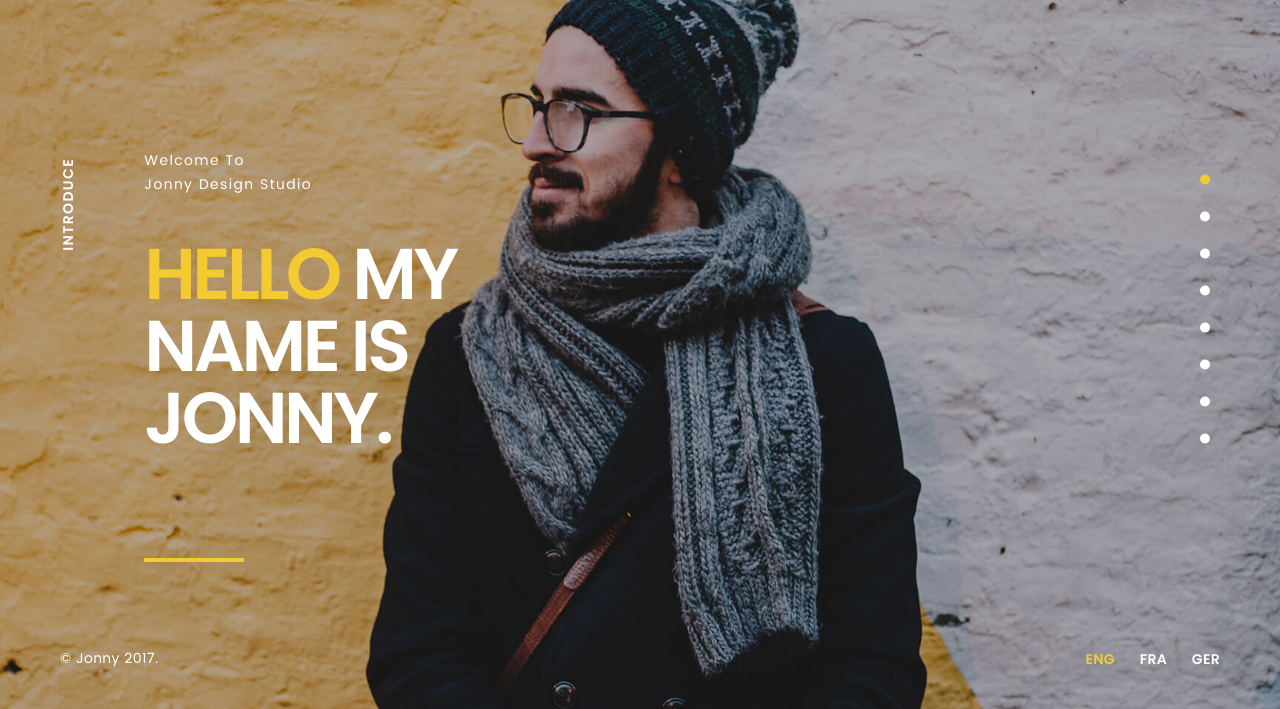
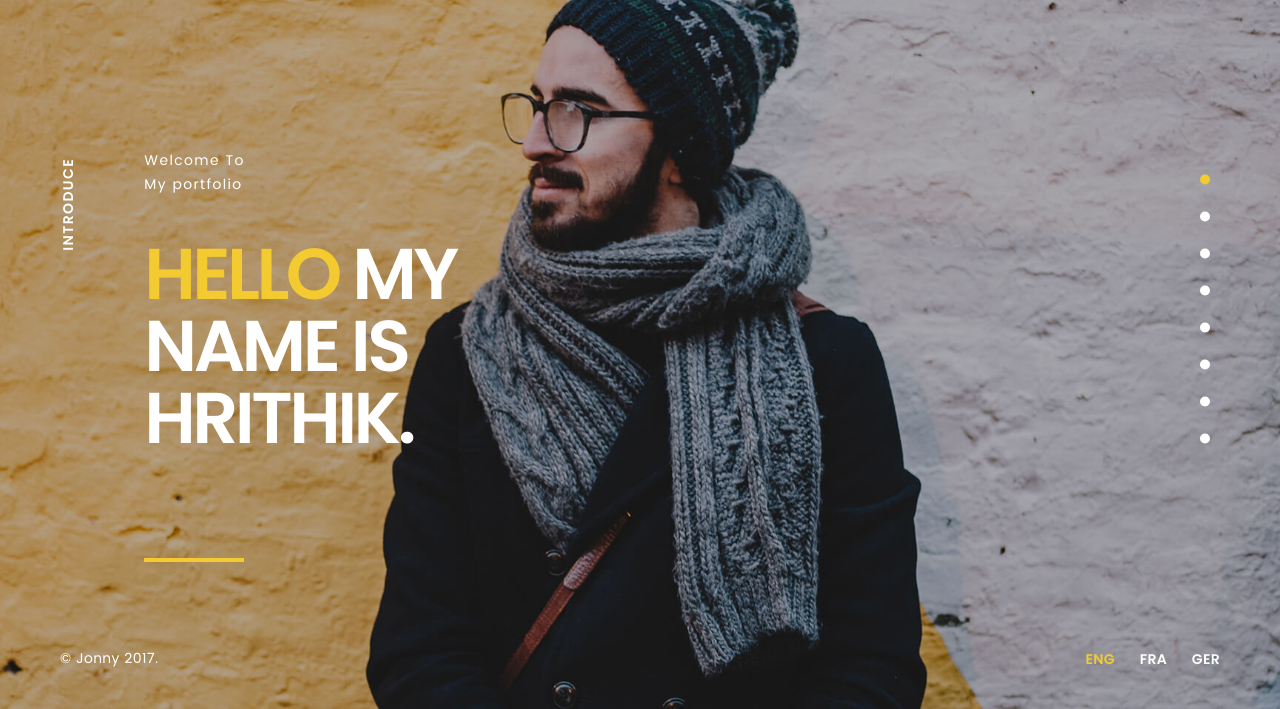
Before and after one commit to hrithiksingh07/Personal-Portfolio, a plain HTML site: page index.html in a window 1280 px wide. Shown: the part 91-800 px from the top of the page. Drawn offline with nearby package versions, Linux system fonts and the light colour scheme; files whose address does not match are found by name; a web font is replaced by a local one.

Commit message:
Changes in index

```diff
--- a/index.html
+++ b/index.html
@@ -11,7 +11,7 @@
 <link rel="apple-touch-icon" href="apple-touch-icon.png">
 <link rel="apple-touch-icon" sizes="72x72" href="apple-touch-icon-72x72.png">
 <link rel="apple-touch-icon" sizes="114x114" href="apple-touch-icon-114x114.png">
-<title>Jonny - One page HTML Template</title>
+<title>Hrithik Singh - Portfolio </title>
 
 <link href="css/style.css" rel="stylesheet" media="screen">
 </head>
@@ -102,8 +102,8 @@
 <div class="intro">
 <div class="row">
 <div class="col-md-8 col-lg-6">
-<p class="subtitle-top">Welcome To<br>Jonny Design Studio</p>
-<h1 class="display-2 text-white"><span class="text-primary">Hello</span> my name is jonny.</h1>
+<p class="subtitle-top">Welcome To<br>My portfolio</p>
+<h1 class="display-2 text-white"><span class="text-primary">Hello</span> my name is hrithik.</h1>
 <div class="hr-bottom"></div>
 </div>
 </div>
```
